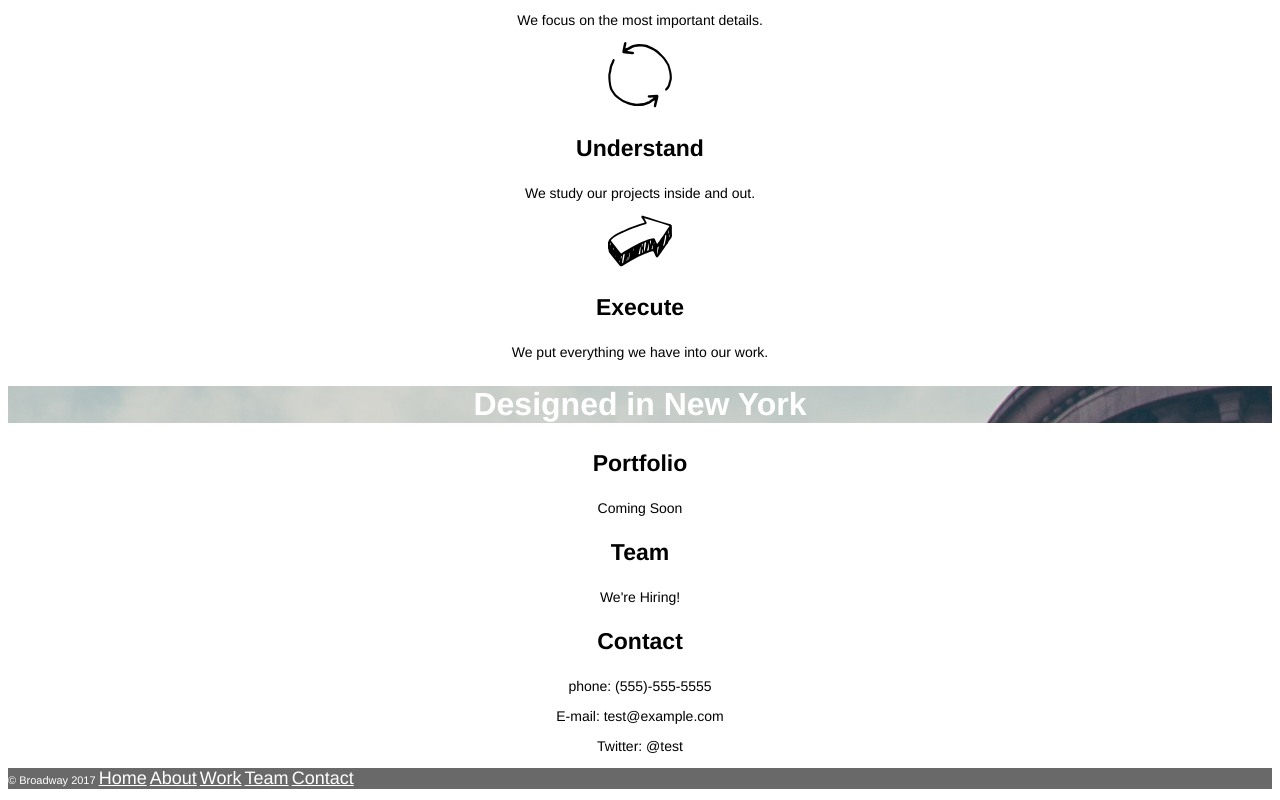
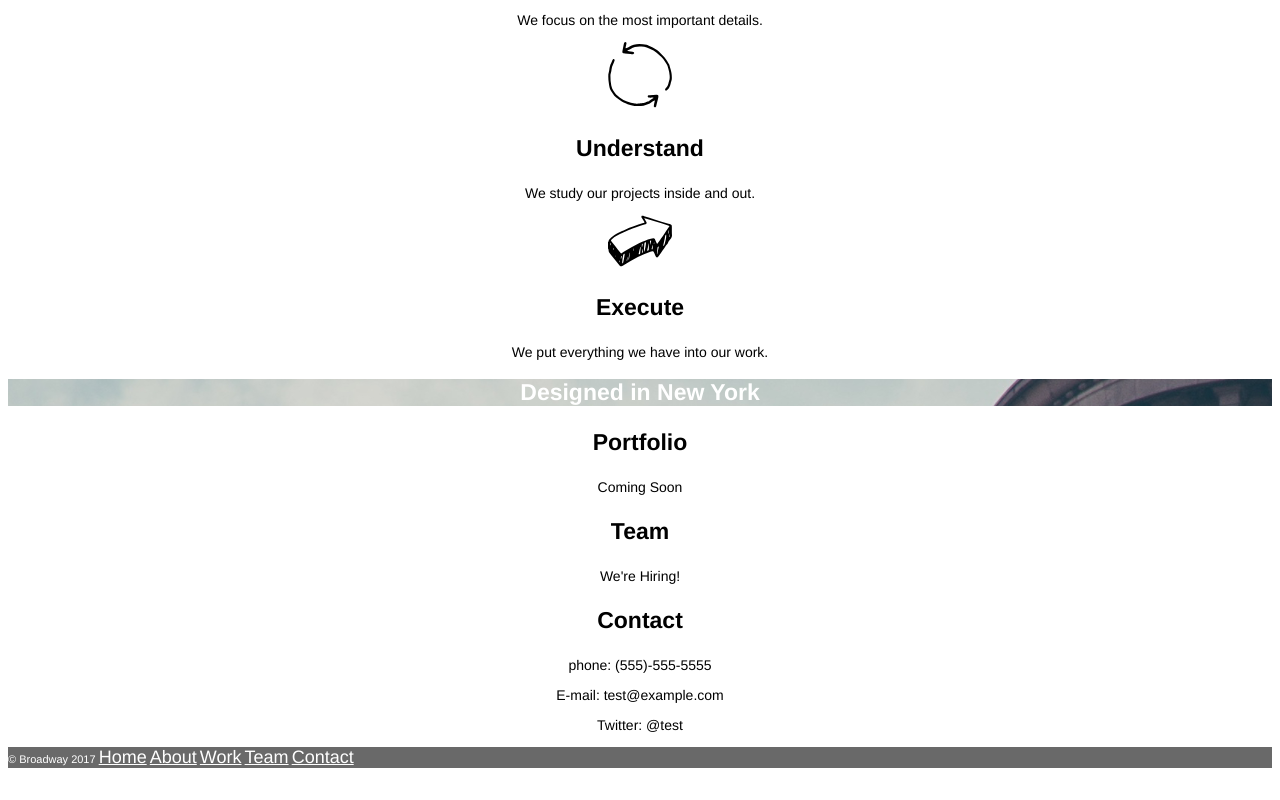
Before and after one commit to deanarron/broadway, a plain HTML site: page index.html in a window 1280 px wide. Shown: the part 525-1325 px from the top of the page. After the commit the page ends 1304 px from the top, so only its background shows below. Drawn offline with Linux system fonts and the light colour scheme.

Commit message:
change h2 size in hero

```diff
--- a/resources/css/style.css
+++ b/resources/css/style.css
@@ -37,3 +37,6 @@ footer p {
 .hero {
   background-image: url("../images/the-flatiron-building.png");
 }
+.hero h2 {
+  font-size: 23px;
+}
```
